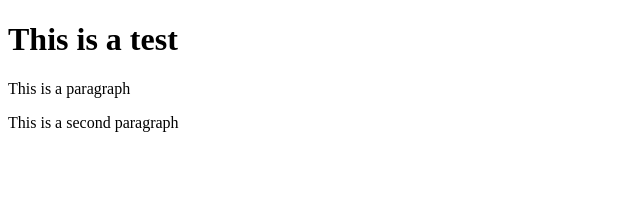
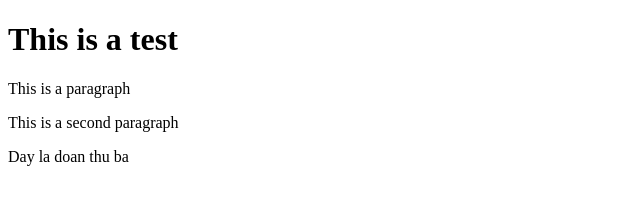
Before and after one commit to Heo89/GIT-TEST-PUBLIC, a website: page index.html in a window 1280 px wide. Shown: the whole page, without its empty margins (0-640 px from the left). Drawn offline with Linux system fonts and the light colour scheme.

Commit message:
fourth commit

```diff
--- a/index.html
+++ b/index.html
@@ -8,5 +8,6 @@
    <h1>This is a test</h1>
    <p>This is a paragraph</p>
    <p>This is a second paragraph</p>
+<p>Day la doan thu ba</p>
 </body>
 </html>
```
Also changed, not shown: package.json (added, +24 -0 lines), 2 other files.
